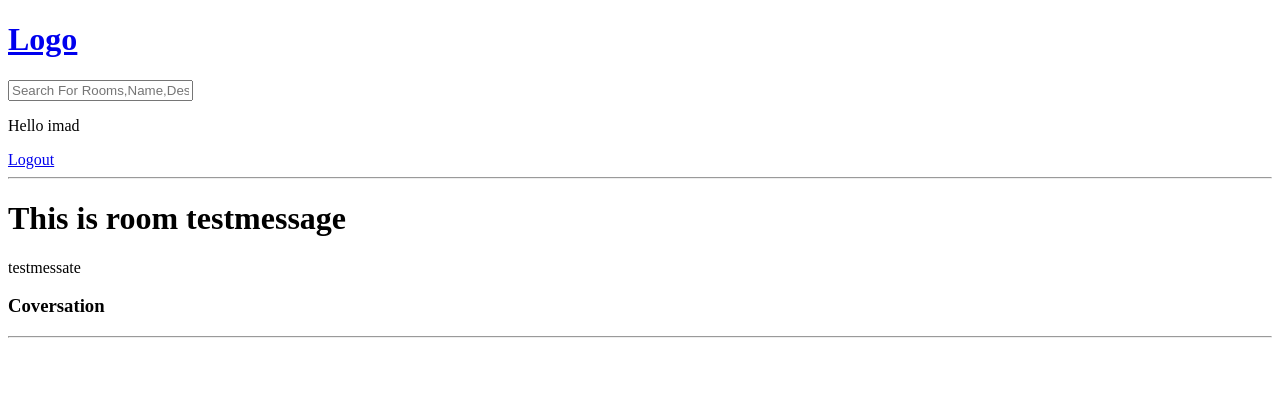
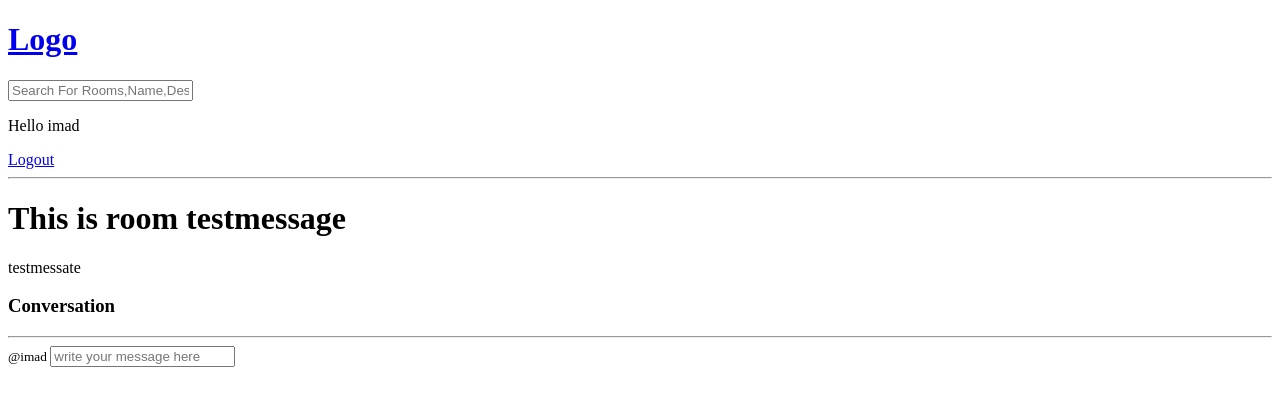
Before and after one commit to imadselka/StudyBud, a Django app: page /room/9/ in a window 1280 px wide. Shown: the top 406 px of the page. Run offline with Django 5.2, Linux system fonts and the light colour scheme; a user stored in the database is signed in; data comes from the database, SQL or seed files in the repository; data that the repository does not hold is empty.

Commit message:
add comments

```diff
--- a/base/templates/base/room.html
+++ b/base/templates/base/room.html
@@ -5,14 +5,22 @@
 <p>{{room.description}}</p>
 
 <div class="comment-wrapper">
-  <h3>Coversation</h3>
+  <h3>Conversation</h3>
   <hr />
   {% for message in room_messages %}
   <div>
     <small> @{{ message.user }} {{ message.created|timesince }} ago </small>
-    <p>{{ message.content }}</p>
+    <p>{{ message.body }}</p>
     <hr />
   </div>
-  {% endfor %}
+  {% endfor %} {% if user.is_authenticated %}
+  <div class="comment-form">
+    <form method="POST" action="">
+      {% csrf_token %}
+      <small> @{{ user.username }} </small>
+      <input type="text" name="body" placeholder="write your message here" />
+    </form>
+  </div>
+  {%endif%}
 </div>
 {% endblock %}
```
